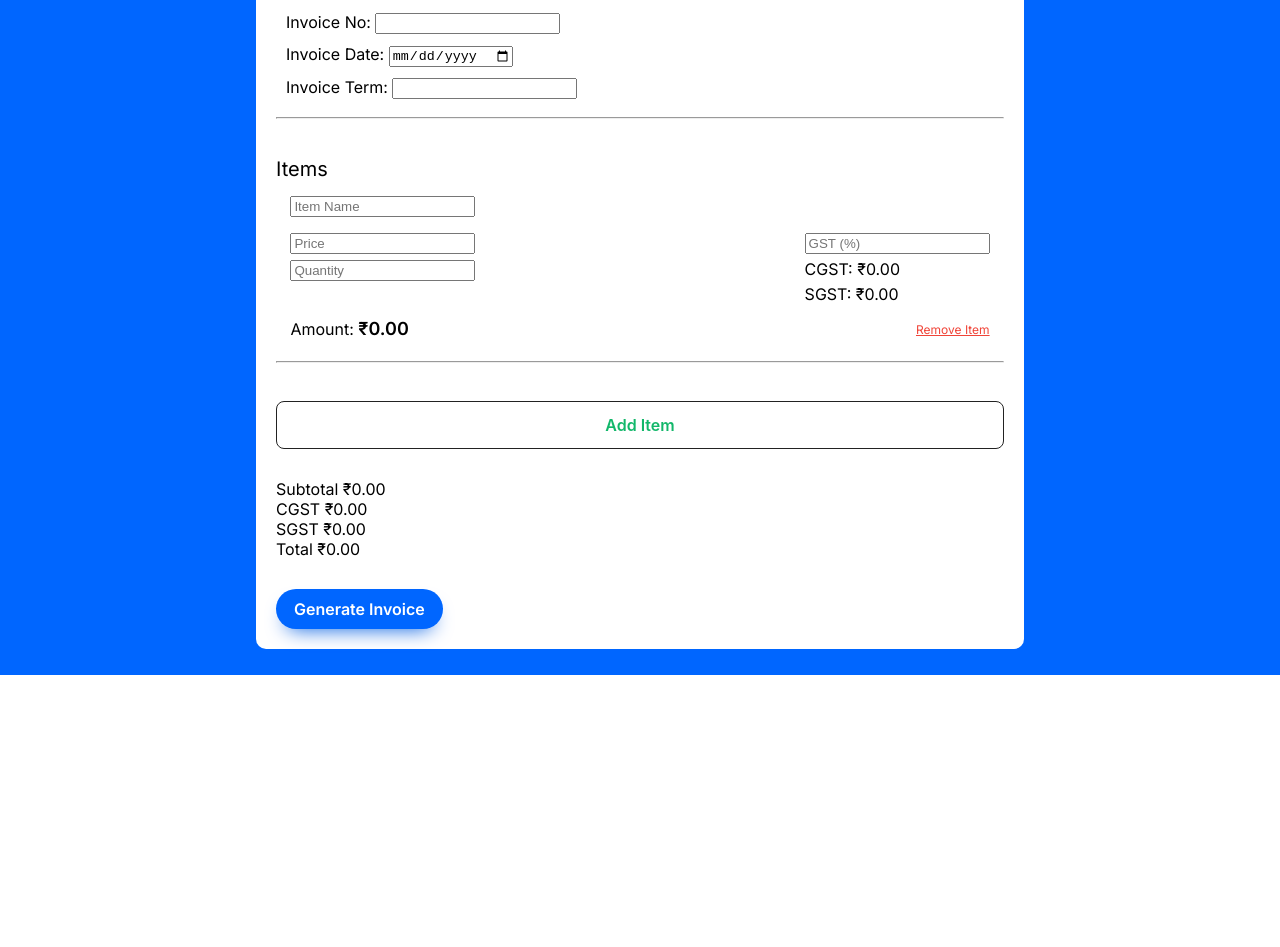
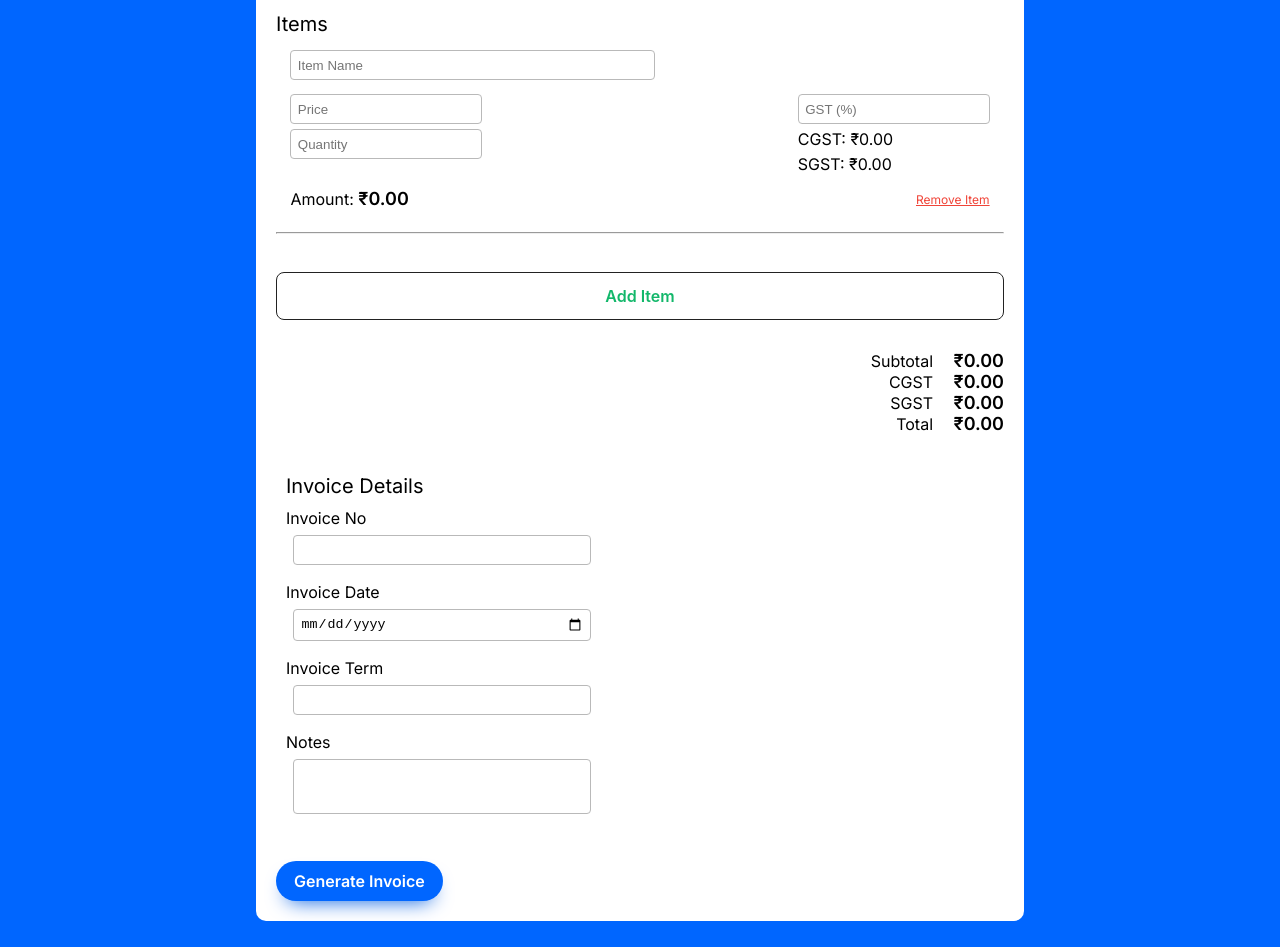
Before and after one commit to sanjith-s/invoice-generator, a Svelte app: page / in a window 1280 px wide. Shown: the part 663-1610 px from the top of the page. Before the commit the page ends 1338 px from the top, so only its background shows below. Built offline with nearby package versions, Linux system fonts and the light colour scheme.

Commit message:
Updated App

```diff
--- a/src/App.svelte
+++ b/src/App.svelte
@@ -35,6 +35,7 @@
     number: "",
     date: "",
     term: "",
+    notes: "",
   };
 
   let itemObj = {
@@ -222,23 +223,6 @@
     </div>
 
     <div>
-      <hr/>
-      <div id="invoiceDetails" class="details">
-        <span class="title2">Invoice Details</span>
-        <label>Invoice No: <input id="inumber" type="text"
-          bind:value={invoiceDetails.number}
-        /></label>
-        <label>Invoice Date: <input id="idate" type="date"
-          bind:value={invoiceDetails.date}
-        /></label>
-        <label>Invoice Term: <input id="iterm" type="text"
-          bind:value={invoiceDetails.term}
-        /></label>
-      </div>
-      <hr/>
-    </div>
-
-    <div>
       <span class="title2">Items</span>
       {#each items as item, id}
         <Item idxid={id} {...item} {handleChange} {removeItem} />
@@ -262,21 +246,39 @@
       /></label>
     </div>   -->
 
-    <div class="totalBox">
+    <div id="totalBox">
 
       {#if consolidatedPrice.total > 0 && !isNaN(consolidatedPrice.total)}
-      <div>Subtotal ₹{consolidatedPrice.subtotal}</div>
-      <div>CGST ₹{consolidatedPrice.cgst}</div>
-      <div>SGST ₹{consolidatedPrice.sgst}</div>
-      <div>Total ₹{consolidatedPrice.total}</div>
+      <div class="total-box-child">Subtotal <span class="total-bold-text">₹{consolidatedPrice.subtotal}</span></div>
+      <div class="total-box-child">CGST <span class="total-bold-text">₹{consolidatedPrice.cgst}</span></div>
+      <div class="total-box-child">SGST <span class="total-bold-text">₹{consolidatedPrice.sgst}</span></div>
+      <div class="total-box-child">Total <span class="total-bold-text">₹{consolidatedPrice.total}</span></div>
         {:else}
-        <div>Subtotal ₹0.00</div>
-        <div>CGST ₹0.00</div>
-        <div>SGST ₹0.00</div>
-        <div>Total ₹0.00</div>
+        <div class="total-box-child">Subtotal <span class="total-bold-text">₹0.00</span></div>
+        <div class="total-box-child">CGST <span class="total-bold-text">₹0.00</span></div>
+        <div class="total-box-child">SGST <span class="total-bold-text">₹0.00</span></div>
+        <div class="total-box-child">Total <span class="total-bold-text">₹0.00</span></div>
         {/if}
     </div>
 
+    <div>
+      <div id="invoiceDetails" class="details">
+        <span class="title2">Invoice Details</span>
+        <label>Invoice No<br/><input id="inumber" class="input-width" type="text"
+          bind:value={invoiceDetails.number}
+        /></label>
+        <label>Invoice Date<br/><input id="idate" type="date" class="input-width"
+          bind:value={invoiceDetails.date}
+        /></label>
+        <label>Invoice Term<br/><input id="iterm" type="text" class="input-width"
+          bind:value={invoiceDetails.term}
+        /></label>
+
+        <label>Notes<br/><input id="inotes" type="text" class="input-width"
+          bind:value={invoiceDetails.notes}
+        /></label>
+      </div>
+    </div>
     <button type="button" class="generate" on:click={generateInvoice}>
       <i class="fa-regular fa-file"></i> Generate Invoice</button>
 
@@ -450,9 +452,29 @@
     align-items: center;
   }
 
-  .totalBox {
-    display: flex;
-    flex-direction: column;
-    float: right;
+  .total-box-child {
+    text-align: right;
+  }
+
+  .total-bold-text {
+    font-weight: 600;
+    font-size: 18px;
+    margin-left: 1rem;
+  }
+
+  input {
+    background: #FFFFFF;
+    border: 1px solid #B9B9B9;
+    border-radius: 4px;
+    padding: .4rem;
+  }
+
+  .input-width{
+    width: 40%;
+    margin: 1%;
+  }
+
+  #inotes {
+    height: 2.5rem;
   }
 </style>
--- a/src/lib/Item.svelte
+++ b/src/lib/Item.svelte
@@ -119,4 +119,15 @@
     font-weight: 600;
     font-size: 18px;
   }
+
+  input {
+    background: #FFFFFF;
+    border: 1px solid #B9B9B9;
+    border-radius: 4px;
+    padding: .4rem;
+  }
+
+  #name {
+    width: 50%;
+  }
 </style>
```
